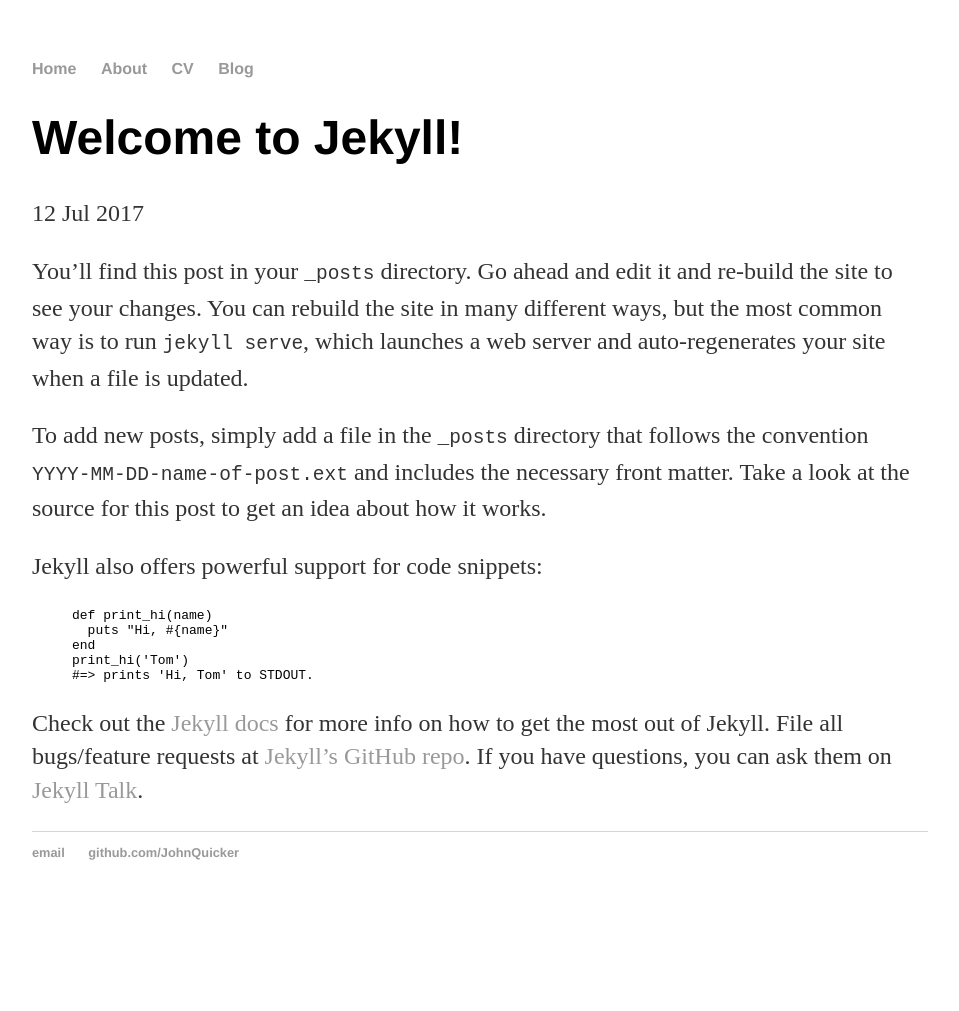
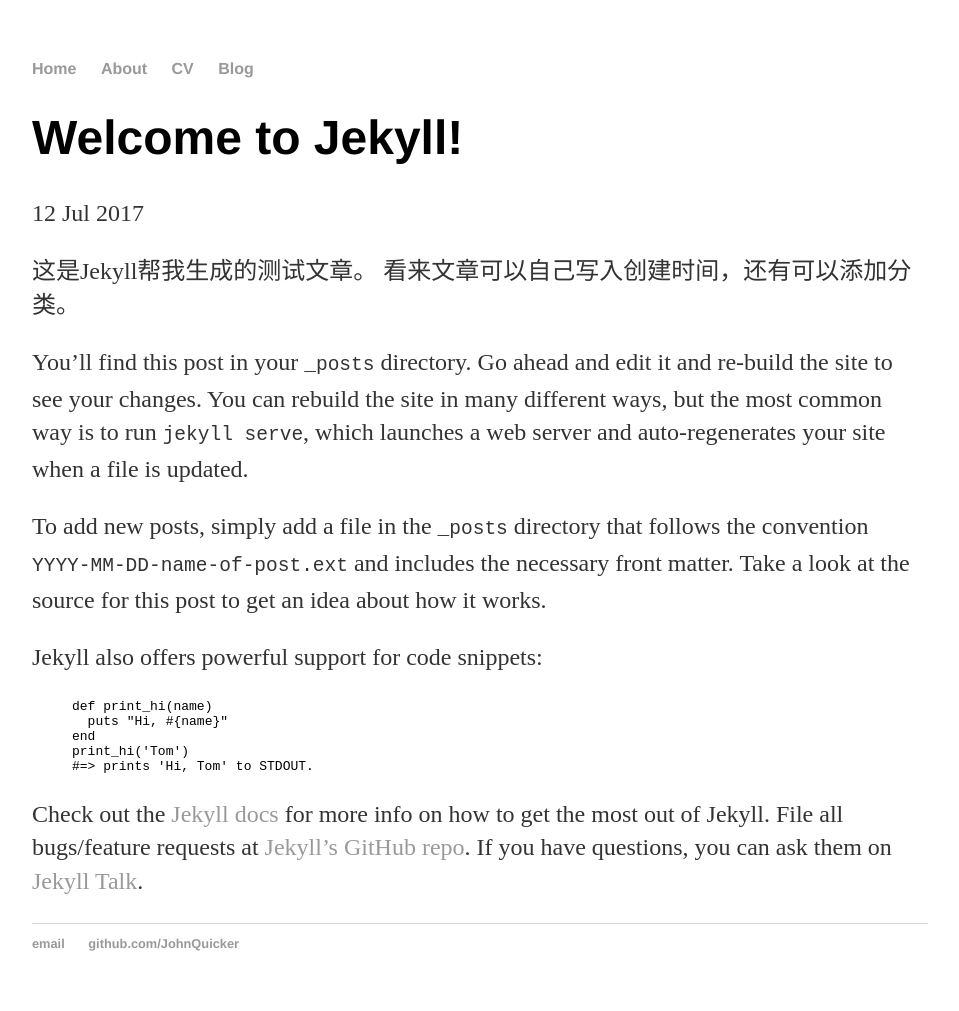
Before and after one commit to JohnQuicker/JohnQuicker.github.io, a Jekyll site: the page built from _posts/2017-07-12-welcome-to-jekyll.markdown, in a window 1280 px wide. Shown: the whole page, without its empty margins (160-1119 px from the left). Built offline with Jekyll 4.4.1, drawn with Linux system fonts in a browser that asks for light colours; before the commit the page ends 920 px from its top, so only the background shows below that.

Commit message:
edit jekyll exam posts

```diff
--- a/_config.yml
+++ b/_config.yml
@@ -1,4 +1,3 @@
-<<<<<<< HEAD
 # Welcome to Jekyll!
 #
 # This config file is meant for settings that affect your whole blog, values
--- a/_posts/2017-07-12-welcome-to-jekyll.markdown
+++ b/_posts/2017-07-12-welcome-to-jekyll.markdown
@@ -4,6 +4,9 @@
 date:   2017-07-12 09:32:09 +0800
 categories: jekyll update
 ---
+这是Jekyll帮我生成的测试文章。
+看来文章可以自己写入创建时间，还有可以添加分类。
+
 You’ll find this post in your `_posts` directory. Go ahead and edit it and re-build the site to see your changes. You can rebuild the site in many different ways, but the most common way is to run `jekyll serve`, which launches a web server and auto-regenerates your site when a file is updated.
 
 To add new posts, simply add a file in the `_posts` directory that follows the convention `YYYY-MM-DD-name-of-post.ext` and includes the necessary front matter. Take a look at the source for this post to get an idea about how it works.
```
Also changed, not shown: Gemfile.lock (added).
